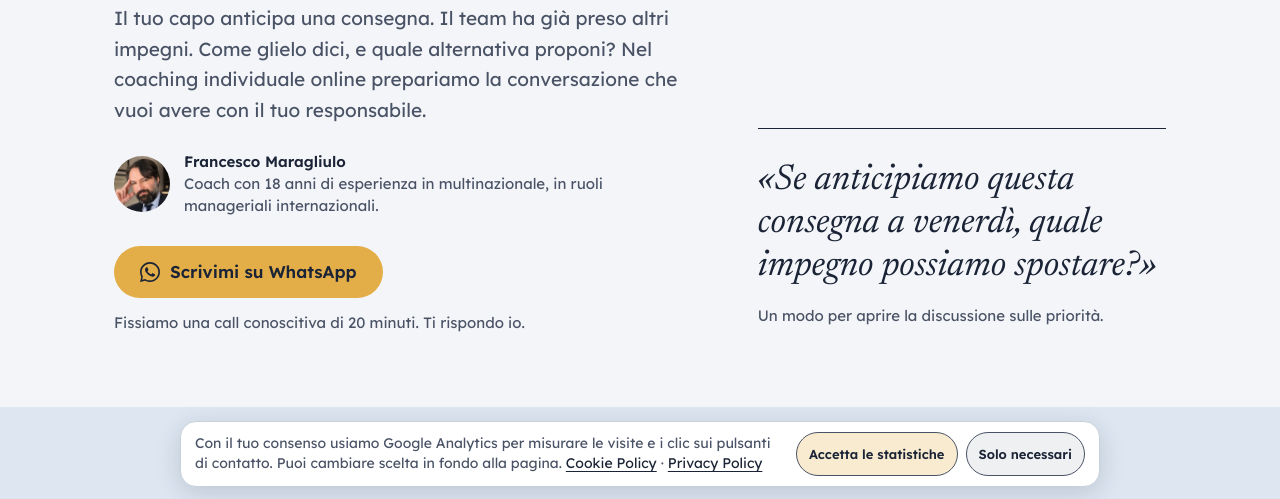
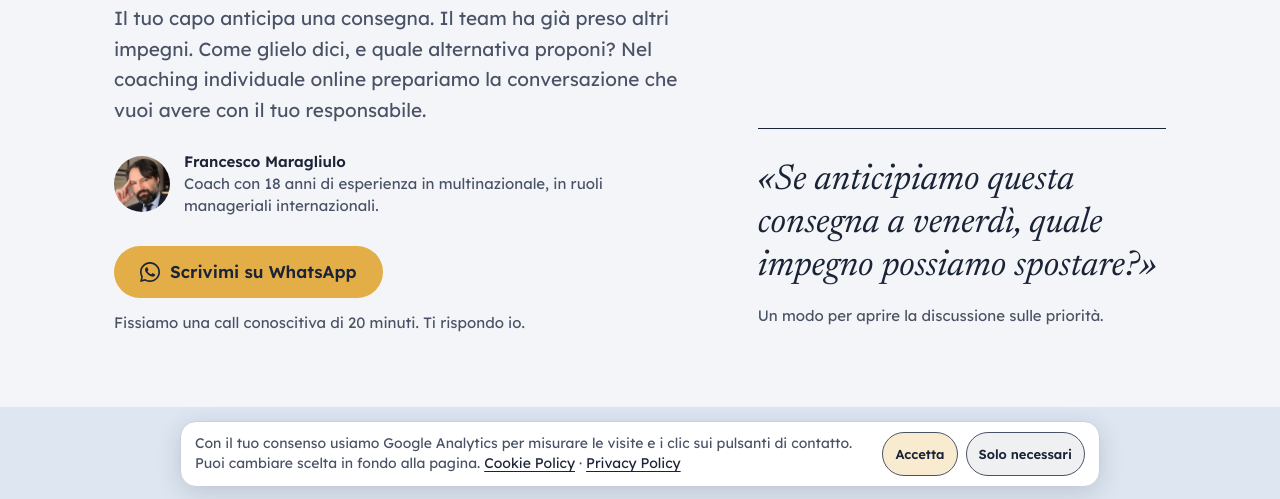
Before and after one commit to checcomara-max/updateyourlife, a plain HTML site: page coaching-rapporto-con-il-capo/index.html in a window 1280 px wide. Shown: the part 301-800 px from the top of the page. Drawn offline with Linux system fonts and the light colour scheme.

Commit message:
Abbrevia in Accetta il pulsante cookie della pagina coaching

```diff
--- a/coaching-rapporto-con-il-capo/index.html
+++ b/coaching-rapporto-con-il-capo/index.html
@@ -291,7 +291,7 @@
 <div class="cookie cookie-compact" id="cookie" role="dialog" aria-label="Preferenze cookie">
   <p>Con il tuo consenso usiamo Google Analytics per misurare le visite e i clic sui pulsanti di contatto. Puoi cambiare scelta in fondo alla pagina. <a href="/cookie-policy.html">Cookie Policy</a> · <a href="/privacy-policy.html">Privacy Policy</a></p>
   <div class="cookie-actions">
-    <button id="cookie-ok" type="button">Accetta le statistiche</button>
+    <button id="cookie-ok" type="button">Accetta</button>
     <button id="cookie-no" type="button">Solo necessari</button>
   </div>
 </div>
```
